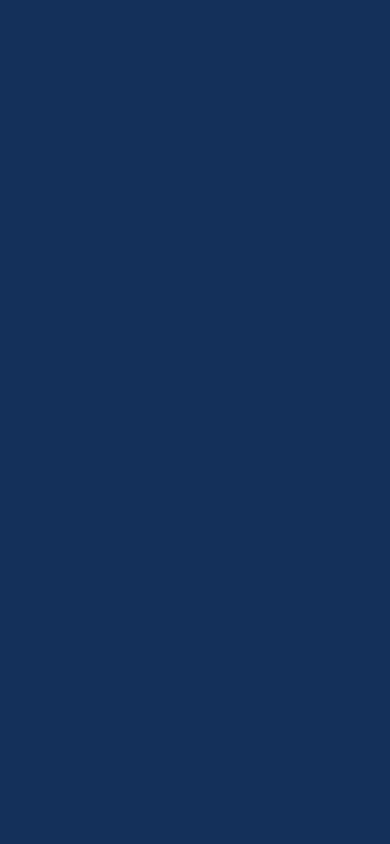
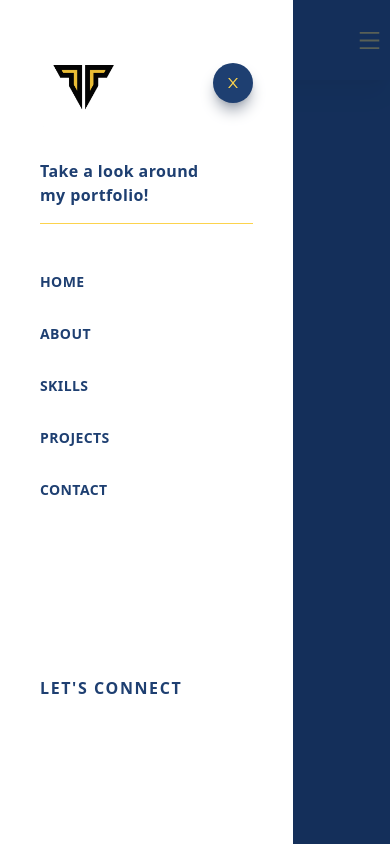
Before and after one commit to StephonT/Portfolio, a Next.js app: page / in a window 390 px wide. Built offline with nearby package versions, Linux system fonts and the light colour scheme.

Commit message:
started mobile menu

```diff
--- a/components/Navbar.jsx
+++ b/components/Navbar.jsx
@@ -1,13 +1,144 @@
-import React from 'react'
+import Image from "next/image";
+import Link from "next/link";
+import React from "react";
+import TreadLogo from "../public/assets/Treadwell-Logo.png";
+import { AiOutlineClose, AiOutlineMenu } from "react-icons/ai";
 
 const Navbar = () => {
   return (
-    <div className='fixed w-full h-20 shadow-xl z-[100]'>
-      <div>
+    <div className="fixed w-full h-20 shadow-xl z-[100]">
+      <div className="flex justify-between items-center w-full h-full px-2 2xl:px-16">
+        <Image
+          src={TreadLogo}
+          alt="/"
+          width="125"
+          height="50"
+          style={{ marginTop: "25px" }}
+        />
+        <div>
+          <ul className="hidden md:flex">
+            <Link href="/">
+              <li className="ml-10 text-sm uppercase hover:text-xl hover:border-b">
+                Home
+              </li>
+            </Link>
+            <Link href="/">
+              <li className="ml-10 text-sm uppercase hover:text-xl hover:border-b">
+                About
+              </li>
+            </Link>
+            <Link href="/">
+              <li className="ml-10 text-sm uppercase hover:text-xl hover:border-b">
+                Skills
+              </li>
+            </Link>
+            <Link href="/">
+              <li className="ml-10 text-sm uppercase hover:text-xl hover:border-b">
+                Projects
+              </li>
+            </Link>
+            <Link href="/">
+              <li className="ml-10 text-sm uppercase hover:text-xl hover:border-b">
+                Contact
+              </li>
+            </Link>
+          </ul>
+          <div className="md:hidden">
+            <AiOutlineMenu size={25} />
+          </div>
+        </div>
+      </div>
 
+      {/* background overlay when mobile menu is opened */}
+      <div className="fixed left-0 top-0 w-full h-screen bg-[#14305a]/70">
+        <div className="fixed left-0 top-0 w-[75%] sm:w-[60%] md:w-[45%] h-screen bg-white p-10 ease-in duration-500">
+          <div>
+            {/* top part of mobile menu */}
+            <div className="flex w-full items-center justify-between">
+              <Image
+                src={TreadLogo}
+                alt="/"
+                width="87"
+                height="35"
+                style={{ marginTop: "25px" }}
+              />
+              <div className="rounded-full shadow-lg shadow-gray-400 p-3 cursor-pointer bg-[#1e3f71] ">
+                <AiOutlineClose />
+              </div>
+            </div>
+            <div className="border-b border-amber-300 my-4">
+              <p className="w-[85%] md:w-[90%] py-4">
+                Take a look around my portfolio!
+              </p>
+            </div>
+          </div>
+          <div className="py-4 flex flex-col">
+            <ul id="mobile-list" className="uppercase">
+                <Link href='/'>
+                <li className="py-4 text-sm">Home</li>
+                </Link>
+                <Link href='/'>
+                <li className="py-4 text-sm">About</li>
+                </Link>
+                <Link href='/'>
+                <li className="py-4 text-sm">Skills</li>
+                </Link>
+                <Link href='/'>
+                <li className="py-4 text-sm">Projects</li>
+                </Link>
+                <Link href='/'>
+                <li className="py-4 text-sm">Contact</li>
+                </Link>
+            </ul>
+            <div className="pt-40">
+              <p className="uppercase tracking-widest">Let's Connect</p>
+            </div>
+          </div>
+        </div>
       </div>
+
+      {/* <div className="fixed left-0 top-0 w-full h-screen bg-[#14305a]/70">
+        <div className="fixed left-0 top-0 w-[75%] sm:w-[60%] md:w-[45%] h-screen bg-[#ebf0f5] p-10 ease-in duration-500">
+          <div className="flex w-full items-center justify-between">
+            <div>
+              <Image src={TreadLogo} width="87" height="35" alt="/" />
+            </div>
+            <div className="rounded-full shadow-lg shadow-gray-400 p-3 cursor-pointer bg-[#1e3f71]">
+              <AiOutlineClose />
+            </div>
+          </div>
+
+          {/* Mobile Menu */}
+
+      {/* <div className="border-b border-amber-300 my-4">
+            <p className="w-[85%] md:w-[90%] py-4">
+              Let us build something legendary together
+            </p>
+          </div>
+        </div>
+
+        <div className="py-4 flex flex-col">
+          <ul className="uppercase">
+            <Link href="/">
+              <li className="py-4 text-sm">Home</li>
+            </Link>
+            <Link href="/">
+              <li className="py-4 text-sm">About</li>
+            </Link>
+            <Link href="/">
+              <li className="py-4 text-sm">Home</li>
+            </Link>
+            <Link href="/">
+              <li className="py-4 text-sm">Home</li>
+            </Link>
+            <Link href="/">
+              <li className="py-4 text-sm">Home</li>
+            </Link>
+          </ul>
+        </div>
+      </div> */}
     </div>
-  )
-}
+  );
+};
 
-export default Navbar
+export default Navbar;
--- a/package.json
+++ b/package.json
@@ -13,7 +13,8 @@
     "eslint-config-next": "13.0.6",
     "next": "13.0.6",
     "react": "18.2.0",
-    "react-dom": "18.2.0"
+    "react-dom": "18.2.0",
+    "react-icons": "^4.7.1"
   },
   "devDependencies": {
     "autoprefixer": "^10.4.13",
--- a/pages/index.js
+++ b/pages/index.js
@@ -1,5 +1,6 @@
 import Head from 'next/head'
 import Image from 'next/image'
+import Navbar from '../components/Navbar'
 
 
 export default function Home() {
@@ -11,6 +12,7 @@ export default function Home() {
         <link rel="icon" href="/favicon.ico" />
       </Head>
 
+    <Navbar />
 
     </div>
   )
--- a/styles/globals.css
+++ b/styles/globals.css
@@ -7,7 +7,7 @@
     @apply bg-[#14305a] text-amber-300 tracking-wide;
   }
 
-  h1, h2, h3, h4, h5, h6 {
+  h1, h2, h3, h4, h5, h6, p, #mobile-list {
     @apply font-bold
   }
 
@@ -26,4 +26,8 @@
   button{
     @apply shadow-xl shadow-gray-400 rounded-xl uppercase bg-gradient-to-r from-[#1e3f71] to-amber-400 text-white
   }
+
+  p, #mobile-list{
+    @apply text-[#1e3f71]
+  }
 }
```
Also changed, not shown: 1 other file (tests, documents, lock files or other folders).
